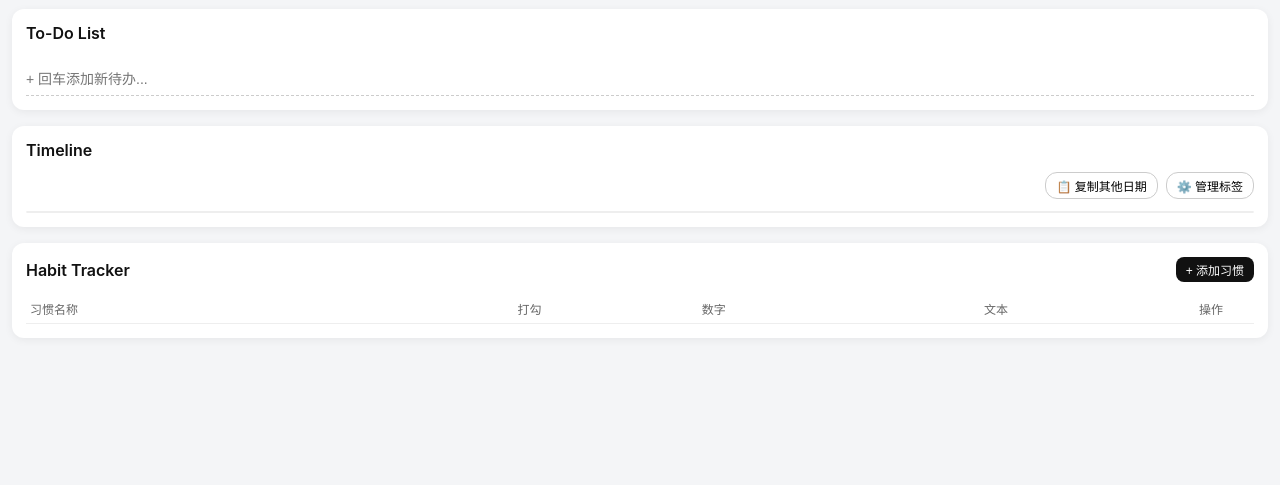
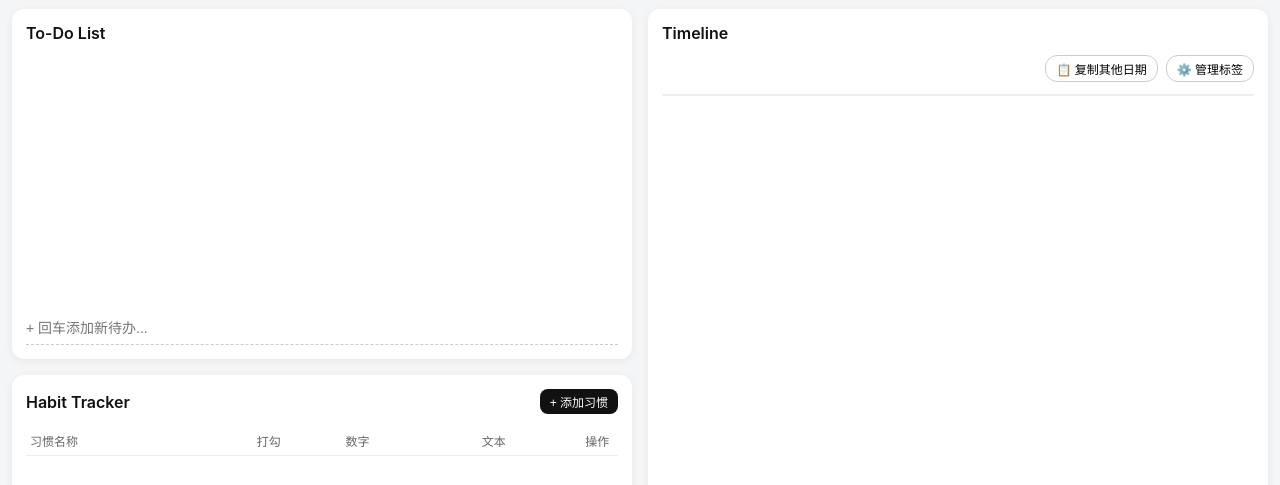
Before and after one commit to XiaotongMo/jasmine-planner, a website: page index.html in a window 1280 px wide. Shown: the part 49-534 px from the top of the page. Drawn offline with nearby package versions, Linux system fonts and the light colour scheme.

Commit message:
page layout
two columns : left is to-do list and habit-tracker, right is timeline

```diff
--- a/index.html
+++ b/index.html
@@ -365,6 +365,81 @@
 
     .card { background: #fff; border-radius: 12px; padding: 14px; margin-bottom: 16px; box-shadow: 0 2px 8px rgba(0,0,0,0.06); }
     h2 { font-size: 16px; font-weight: 600; margin-bottom: 12px; color: #111; }
+
+    /* 页面双栏布局 1:1 */
+    .planner-layout {
+      display: grid;
+      grid-template-columns: 1fr 1fr;
+      gap: 16px;
+      align-items: stretch;
+      max-width: 100%;
+    }
+
+    .planner-col-left {
+      display: flex;
+      flex-direction: column;
+      gap: 16px;
+      height: 100%;
+    }
+
+    .planner-col-right {
+      display: flex;
+      flex-direction: column;
+      height: 100%;
+    }
+
+    .planner-layout .card {
+      margin-bottom: 0;
+    }
+
+    .todo-card {
+      flex: 3; /* 上 75% 比例 */
+      display: flex;
+      flex-direction: column;
+      min-height: 350px;
+    }
+
+    #todo-list {
+      flex: 1;
+      overflow-y: auto;
+      min-height: 120px;
+      padding-right: 4px;
+    }
+
+    .habit-card {
+      flex: 1; /* 下 25% 比例 */
+      display: flex;
+      flex-direction: column;
+      min-height: 200px;
+      overflow-y: auto;
+    }
+
+    .habit-table-wrapper {
+      overflow-x: auto;
+      width: 100%;
+    }
+
+    .timeline-card {
+      height: 100%;
+      display: flex;
+      flex-direction: column;
+    }
+
+    @media (max-width: 900px) {
+      .planner-layout {
+        grid-template-columns: 1fr;
+      }
+      .planner-col-left, .planner-col-right {
+        height: auto;
+      }
+      .todo-card, .habit-card {
+        flex: none;
+        min-height: auto;
+      }
+      .timeline-card {
+        height: auto;
+      }
+    }
 
     /* 上区：To-Do List */
     .todo-item { display: flex; align-items: center; padding: 8px 0; border-bottom: 1px dashed #f0f0f0; }
@@ -590,31 +665,22 @@
     </div>
   </div>
 
-  <!-- 主内容区 -->
-  <div class="card">
+  <!-- 主内容区：双栏 1:1 布局 -->
+  <div class="planner-layout">
+    <!-- 左栏：上 75% 为 To-Do List，下 25% 为 Habit Tracker -->
+    <div class="planner-col-left">
+      <div class="card todo-card">
         <h2>To-Do List</h2>
         <div id="todo-list"></div>
         <input type="text" class="todo-input" id="todo-input" placeholder="+ 回车添加新待办..." />
       </div>
 
-  <div class="card">
-    <h2>Timeline</h2>
-    <div class="tag-manager">
-      <div class="tag-bar" id="tag-bar"></div>
-      <button class="tag-mode-btn" onclick="copyTimelineFromDate()">📋 复制其他日期</button>
-      <button class="tag-mode-btn" id="tag-mode-btn" onclick="toggleTagEditMode()">⚙️ 管理标签</button>
-    </div>
-    <div class="calendar-container" id="calendar-container">
-      <div class="calendar-grid" id="calendar-grid"></div>
-      <div class="events-wrapper" id="events-wrapper"></div>
-    </div>
-  </div>
-
-  <div class="card">
+      <div class="card habit-card">
         <div class="habit-header">
           <h2>Habit Tracker</h2>
           <button class="btn" onclick="addHabit()" style="padding: 4px 10px; font-size: 12px;">+ 添加习惯</button>
         </div>
+        <div class="habit-table-wrapper">
           <table class="habit-table">
             <thead>
               <tr>
@@ -628,6 +694,25 @@
             <tbody id="habit-list"></tbody>
           </table>
         </div>
+      </div>
+    </div>
+
+    <!-- 右栏：Timeline -->
+    <div class="planner-col-right">
+      <div class="card timeline-card">
+        <h2>Timeline</h2>
+        <div class="tag-manager">
+          <div class="tag-bar" id="tag-bar"></div>
+          <button class="tag-mode-btn" onclick="copyTimelineFromDate()">📋 复制其他日期</button>
+          <button class="tag-mode-btn" id="tag-mode-btn" onclick="toggleTagEditMode()">⚙️ 管理标签</button>
+        </div>
+        <div class="calendar-container" id="calendar-container">
+          <div class="calendar-grid" id="calendar-grid"></div>
+          <div class="events-wrapper" id="events-wrapper"></div>
+        </div>
+      </div>
+    </div>
+  </div>
 
   <!-- 登录 / 注册 模态框 -->
   <div id="auth-modal" class="modal-overlay">
@@ -772,11 +857,6 @@
 
     let selectedDate = new Date().toISOString().split('T')[0];
     let todos = [];
-    let defaultTags = [
-      { id: 1, name: "工作", color: "#e3f2fd" },
-      { id: 2, name: "睡眠", color: "#e8f5e9" },
-      { id: 3, name: "娱乐", color: "#fff3e0" }
-    ];
     let globalTags = [...defaultTags];
 
     function initGlobalTags() {
```
Lines whose indentation alone changed are shown as unchanged.
